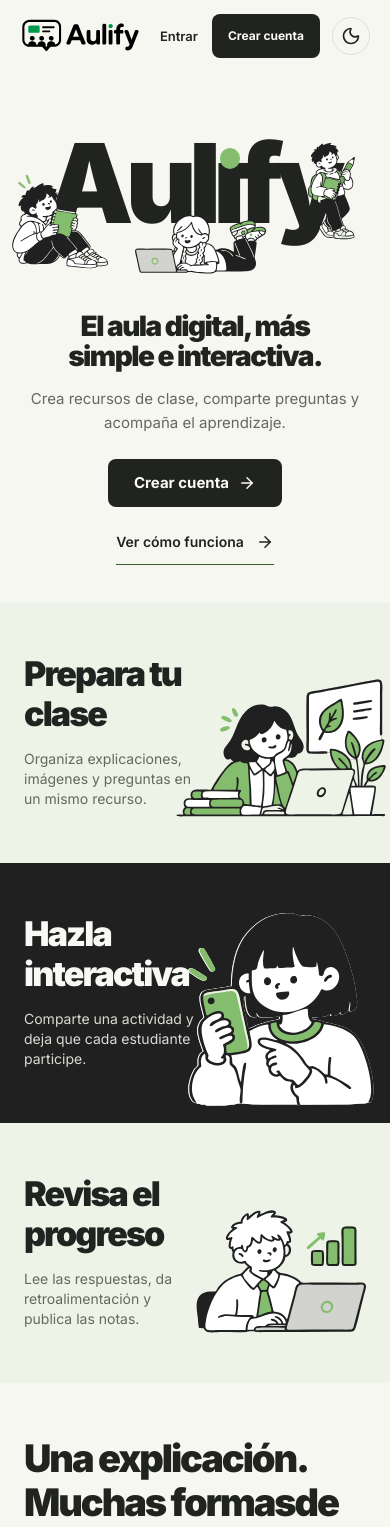
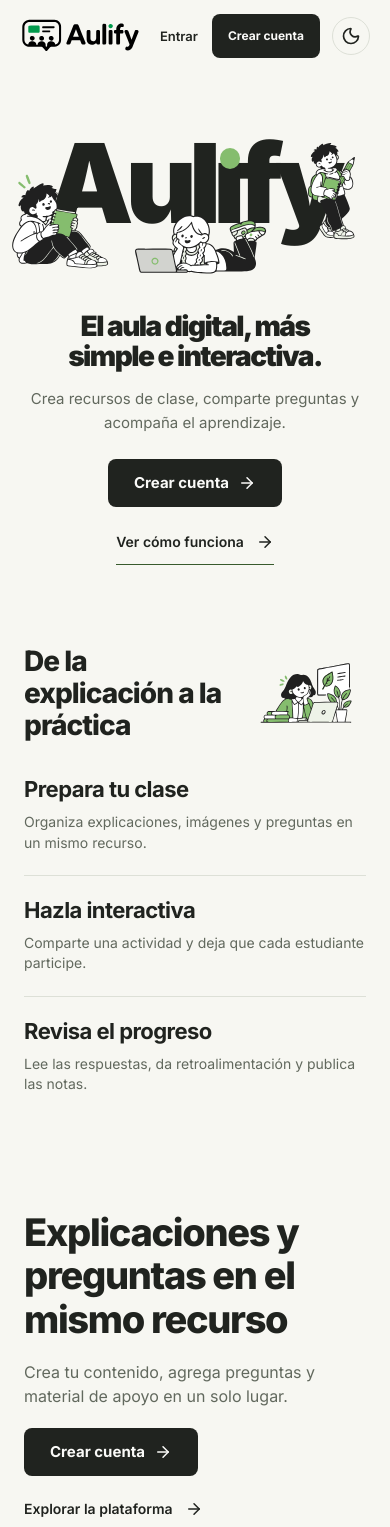
Before and after one commit to CubeFreaKLab/aulify, a Next.js app: page / in a window 390 px wide. Shown: the top 1527 px of the page. Built offline with nearby package versions, Linux system fonts and the light colour scheme.

Commit message:
style(ui): simplify layouts and neutralize dark theme

```diff
--- a/src/components/landing.tsx
+++ b/src/components/landing.tsx
@@ -64,6 +64,16 @@
           </div>
         </section>
         <section id="como-funciona" className="landing-journey" aria-label="Cómo funciona Aulify">
+          <div className="landing-journey-intro">
+            <h2>De la explicación a la práctica</h2>
+            <BrandArt
+              name="teacher-laptop"
+              className="landing-journey-art landing-reveal"
+              width={800}
+              height={600}
+            />
+          </div>
+          <div className="landing-journey-steps">
             {[
               {
                 title: 'Prepara tu clase',
@@ -86,24 +96,13 @@
                   <h2>{step.title}</h2>
                   <p>{step.text}</p>
                 </div>
-              <BrandArt
-                name={step.art}
-                className="landing-step-art landing-reveal"
-                width={800}
-                height={600}
-              />
               </article>
             ))}
+          </div>
         </section>
         <section id="plataforma" className="landing-product" aria-labelledby="product-title">
           <div className="landing-product-copy">
-            <h2 id="product-title">
-              Una explicación.
-              <br />
-              Muchas formas
-              <br />
-              de participar.
-            </h2>
+            <h2 id="product-title">Explicaciones y preguntas en el mismo recurso</h2>
             <p>Crea tu contenido, agrega preguntas y material de apoyo en un solo lugar.</p>
             <div className="landing-cta-row">
               <Link href="/registro" className="button">
@@ -147,12 +146,8 @@
             height={650}
           />
           <div>
-            <h2 id="close-title">
-              Tu próxima clase
-              <br />
-              empieza aquí.
-            </h2>
-            <p>Un espacio para enseñar, participar y aprender juntos.</p>
+            <h2 id="close-title">Prepara una clase con Aulify</h2>
+            <p>Empieza con un recurso, invita a tu curso y revisa sus respuestas.</p>
             <Link href="/registro" className="button">
               Crear cuenta <ArrowRight size={18} aria-hidden="true" />
             </Link>
--- a/src/components/workspace.tsx
+++ b/src/components/workspace.tsx
@@ -283,9 +283,7 @@
       <PageHeading
         title={`Hola, ${user.name.split(' ')[0]}.`}
         description={
-          teacher
-            ? 'Todo listo para tu próxima clase.'
-            : 'Tu próxima idea empieza con una pregunta.'
+          teacher ? 'Todo listo para tu próxima clase.' : 'Tus materias, actividades y entregas.'
         }
       >
         {teacher && (
@@ -303,7 +301,7 @@
           </h2>
           <p>
             {teacher
-              ? 'Añade una pregunta y deja que tus estudiantes sean parte de la historia.'
+              ? 'Continúa un recurso de tu biblioteca o prepara una actividad para tu materia.'
               : 'Explora los recursos de tus materias y participa a tu ritmo.'}
           </p>
           <Link
--- a/src/styles/brand-art.css
+++ b/src/styles/brand-art.css
@@ -9,8 +9,8 @@
   object-fit: contain;
 }
 :root[data-theme='dark'] .brand-art img {
-  filter: drop-shadow(0.7px 0 0 #f2f3ef) drop-shadow(-0.7px 0 0 #f2f3ef)
-    drop-shadow(0 0.7px 0 #f2f3ef) drop-shadow(0 -0.7px 0 #f2f3ef);
+  filter: grayscale(1) drop-shadow(0.4px 0 0 #dedede) drop-shadow(-0.4px 0 0 #dedede)
+    drop-shadow(0 0.4px 0 #dedede) drop-shadow(0 -0.4px 0 #dedede);
 }
 .brand-art--greet {
   transform-origin: 50% 90%;
--- a/src/styles/landing.css
+++ b/src/styles/landing.css
@@ -156,53 +156,47 @@
 }
 .landing-journey {
   display: grid;
-  grid-template-columns: repeat(3, minmax(0, 1fr));
-  max-width: 1440px;
+  grid-template-columns: 1fr 1fr;
+  gap: 70px;
+  padding: 72px clamp(24px, 6vw, 80px);
+  max-width: 1280px;
   margin: auto;
   scroll-margin-top: 20px;
 }
+.landing-journey-intro h2 {
+  font-size: clamp(28px, 3vw, 40px);
+  font-weight: 750;
+  max-width: 16ch;
+  letter-spacing: -0.035em;
+}
+.landing-journey-art {
+  width: min(100%, 310px);
+  height: 225px;
+  margin-top: 28px;
+}
+.landing-journey-steps {
+  align-self: center;
+}
 .landing-step {
-  position: relative;
-  display: flex;
-  flex-direction: column;
-  min-height: 470px;
-  padding: 40px 34px 0;
-  background: var(--mint-soft);
+  padding: 22px 0;
 }
-.landing-step:nth-child(2) {
-  background: #202020;
-  color: #f8f9f5;
+.landing-step + .landing-step {
+  border-top: 1px solid var(--line);
 }
 .landing-step-copy {
-  max-width: 290px;
-  margin: 0 auto;
   width: 100%;
 }
 .landing-step h2 {
-  max-width: 8ch;
-  font-size: clamp(30px, 3.5vw, 48px);
-  font-weight: 850;
-  letter-spacing: -0.055em;
+  font-size: 23px;
+  font-weight: 700;
+  letter-spacing: -0.025em;
 }
 .landing-step p {
-  margin-top: 16px;
-  max-width: 28ch;
+  margin-top: 10px;
+  max-width: 42ch;
   font-size: 16px;
   line-height: 1.45;
   color: var(--muted);
-}
-.landing-step:nth-child(2) p {
-  color: #d8dcd3;
-}
-.landing-step-art {
-  width: 115%;
-  max-width: 420px;
-  height: 235px;
-  margin: auto -7.5% 0;
-  align-self: center;
-}
-.landing-step:nth-child(2) .brand-art img {
-  filter: drop-shadow(0.8px 0 0 #f5f5f1) drop-shadow(-0.8px 0 0 #f5f5f1);
 }
 .landing-product {
   max-width: 1440px;
@@ -216,9 +210,9 @@
 }
 .landing-product-copy h2,
 .landing-close h2 {
-  font-weight: 850;
-  font-size: clamp(34px, 3.6vw, 52px);
-  letter-spacing: -0.055em;
+  font-weight: 750;
+  font-size: clamp(30px, 3.2vw, 44px);
+  letter-spacing: -0.035em;
   text-wrap: balance;
 }
 .landing-product-copy > p {
@@ -233,8 +227,8 @@
   padding-bottom: 35px;
 }
 .landing-editor-preview {
-  margin: 0 0 -50px;
-  width: 94%;
+  margin: 0 0 20px;
+  width: 100%;
   background: var(--white);
   border: 1px solid var(--line);
   border-radius: 12px;
@@ -259,13 +253,13 @@
 .landing-question {
   position: relative;
   z-index: 2;
-  width: 88%;
+  width: 100%;
   margin-left: auto;
   background: var(--white);
   padding: 22px;
   border: 1px solid var(--line-strong);
   border-radius: 12px;
-  box-shadow: 0 12px 30px #20231f12;
+  box-shadow: none;
 }
 .landing-sample-label {
   font-size: 11px;
@@ -418,12 +412,6 @@
     clip-path: inset(0);
   }
 }
-:root[data-theme='dark'] .landing-step {
-  background: #242424;
-}
-:root[data-theme='dark'] .landing-step:nth-child(2) {
-  background: #1c1c1c;
-}
 :root[data-theme='dark'] .preview-light {
   display: none;
 }
@@ -489,14 +477,10 @@
     display: none !important;
   }
   .landing-step {
-    min-height: 390px;
-    padding: 30px 24px 0;
+    padding: 20px 0;
   }
   .landing-step p {
     font-size: 14px;
-  }
-  .landing-step-art {
-    height: 185px;
   }
   .landing-product {
     gap: 24px;
@@ -574,32 +558,32 @@
   }
   .landing-journey {
     grid-template-columns: 1fr;
+    padding: 40px 24px;
+    gap: 12px;
+  }
+  .landing-journey-intro {
+    display: flex;
+    align-items: center;
+    gap: 16px;
+  }
+  .landing-journey-art {
+    width: 120px;
+    height: 100px;
+    flex-shrink: 0;
+    margin: 0;
   }
   .landing-step {
-    min-height: 260px;
-    padding: 28px 24px 0;
-    display: grid;
-    grid-template-columns: 1fr 1fr;
-    align-items: center;
-    overflow: hidden;
+    padding: 22px 0;
   }
   .landing-step-copy {
-    padding-bottom: 30px;
-    position: relative;
-    z-index: 1;
+    padding: 0;
   }
   .landing-step h2 {
-    font-size: 34px;
+    font-size: 22px;
   }
   .landing-step p {
     font-size: 14px;
-    max-width: 24ch;
-  }
-  .landing-step-art {
-    width: 135%;
-    height: 230px;
-    margin: 0 -17.5%;
-    align-self: end;
+    max-width: 42ch;
   }
   .landing-product {
     grid-template-columns: 1fr;
@@ -620,10 +604,10 @@
     padding-bottom: 0;
   }
   .landing-editor-preview {
-    width: 94%;
+    width: 100%;
   }
   .landing-question {
-    width: 94%;
+    width: 100%;
     padding: 18px;
   }
   .landing-close {
@@ -680,10 +664,10 @@
     padding-inline: 16px;
   }
   .landing-step {
-    padding-inline: 20px;
+    padding-inline: 0;
   }
   .landing-step h2 {
-    font-size: 29px;
+    font-size: 22px;
   }
   .landing-step p {
     font-size: 13px;
--- a/src/styles/tokens.css
+++ b/src/styles/tokens.css
@@ -54,18 +54,19 @@
   --muted: #b5b5b5;
   --line: #3b3b3b;
   --line-strong: #7a7a7a;
-  --green-text: #b1cd9e;
+  --green: #aaa;
+  --green-text: #dedede;
   --mint-soft: #292929;
   --danger: #ffb0a3;
   --danger-soft: #40251f;
   --amber: #f1d28f;
   --amber-soft: #3d331d;
-  --focus: #b1cd9e;
+  --focus: #dedede;
   --on-ink: #18191b;
-  --action-green: #b1cd9e;
+  --action-green: #dedede;
   --on-green: #20231f;
-  --mint: #31382d;
-  --on-mint: #edf1e8;
+  --mint: #303030;
+  --on-mint: #f2f2f2;
   --shadow-card: 0 6px 24px #00000018;
   --shadow-float: 0 16px 70px #00000038;
 }
--- a/src/styles/workspace.css
+++ b/src/styles/workspace.css
@@ -154,7 +154,9 @@
   margin-bottom: 30px;
 }
 .page-heading h1 {
-  font-size: clamp(30px, 2.7vw, 38px);
+  font-size: clamp(28px, 2.4vw, 34px);
+  font-weight: 750;
+  letter-spacing: -0.025em;
 }
 .page-heading p {
   color: var(--muted);
@@ -186,14 +188,18 @@
   border: 0;
 }
 .welcome-panel-teacher {
-  grid-template-columns: 1fr 1fr;
+  grid-template-columns: 1fr 230px;
+  min-height: 180px;
+  border-bottom: 1px solid var(--line);
+  border-radius: 0;
 }
 .welcome-panel-teacher .welcome-copy {
   padding-left: 0;
 }
 .welcome-panel-teacher .welcome-copy h2 {
-  font-size: clamp(30px, 3vw, 42px);
-  max-width: 13ch;
+  font-size: 26px;
+  max-width: 28ch;
+  letter-spacing: -0.025em;
 }
 .welcome-copy {
   padding: 30px;
@@ -219,7 +225,7 @@
 }
 .welcome-art .brand-art {
   width: 100%;
-  height: 290px;
+  height: 180px;
 }
 .welcome-art img {
   display: block;
@@ -815,8 +821,8 @@
 }
 .page-heading-illustrated {
   position: relative;
-  min-height: 190px;
-  padding-bottom: 28px;
+  min-height: 110px;
+  padding-bottom: 12px;
 }
 .page-heading-illustrated .page-heading-copy {
   max-width: 60%;
@@ -829,9 +835,9 @@
 .page-heading-art {
   position: absolute;
   right: 18px;
-  bottom: -18px;
-  width: 300px;
-  height: 190px;
+  bottom: 0;
+  width: 170px;
+  height: 110px;
   pointer-events: none;
 }
 .page-heading-art .brand-art {
```
Lines whose indentation alone changed are shown as unchanged.
